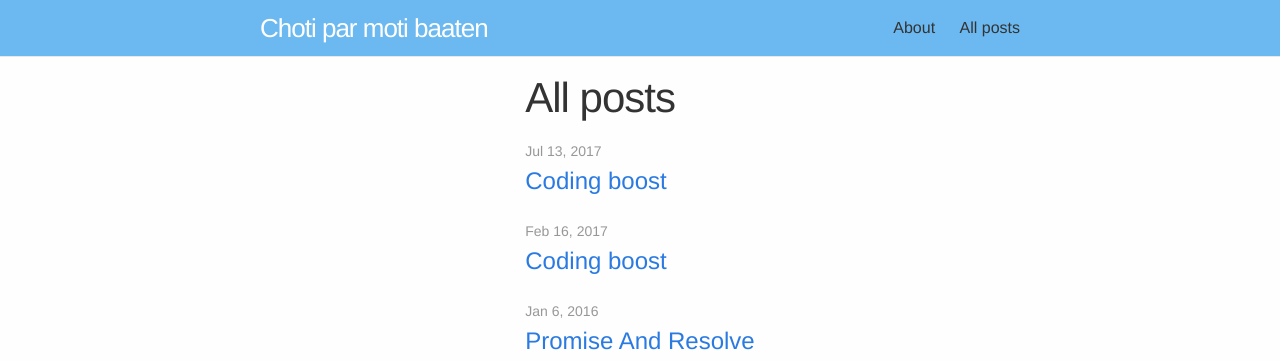
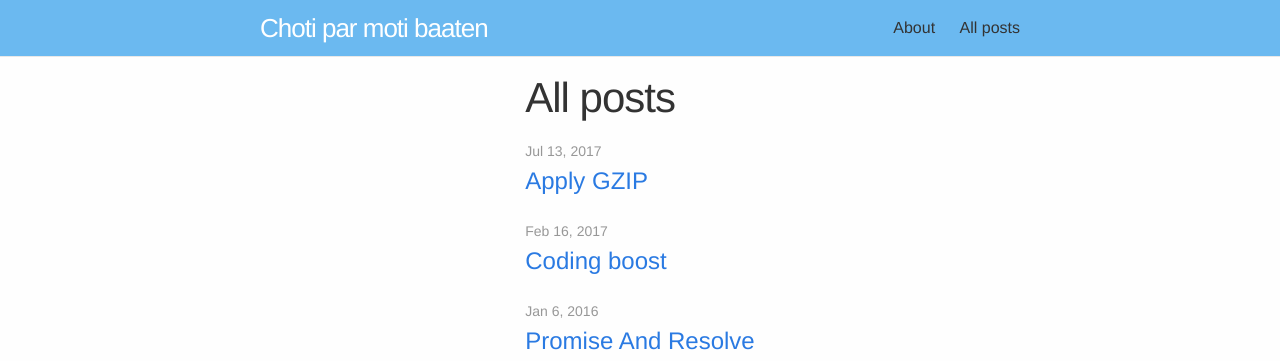
Before and after one commit to wingify/choti-moti-baaten, a Jekyll site: the page built from all.md, in a window 1280 px wide. Shown: the top 361 px of the page. Built offline with Jekyll 4.4.1, drawn with Linux system fonts in a browser that asks for light colours.

Commit message:
Minor copy changes

```diff
--- a/_posts/2017-07-13-apply-gzip.md
+++ b/_posts/2017-07-13-apply-gzip.md
@@ -1,11 +1,10 @@
 ---
 layout: post
-title:  "Coding boost"
+title:  "Apply GZIP"
 date:   2017-07-13 17:56:00
 categories: website, performance, frontend
-author:
- twitter: ashish_bardhan
- name: Ashish Bardhan
+authorslug: ashish_bardhan
+author: Ashish Bardhan
 ---
 
 gzip अपनायें और वेबसाइट की ज़बरदस्त गति का अत्‍यंत लाभ उठायें!
```
